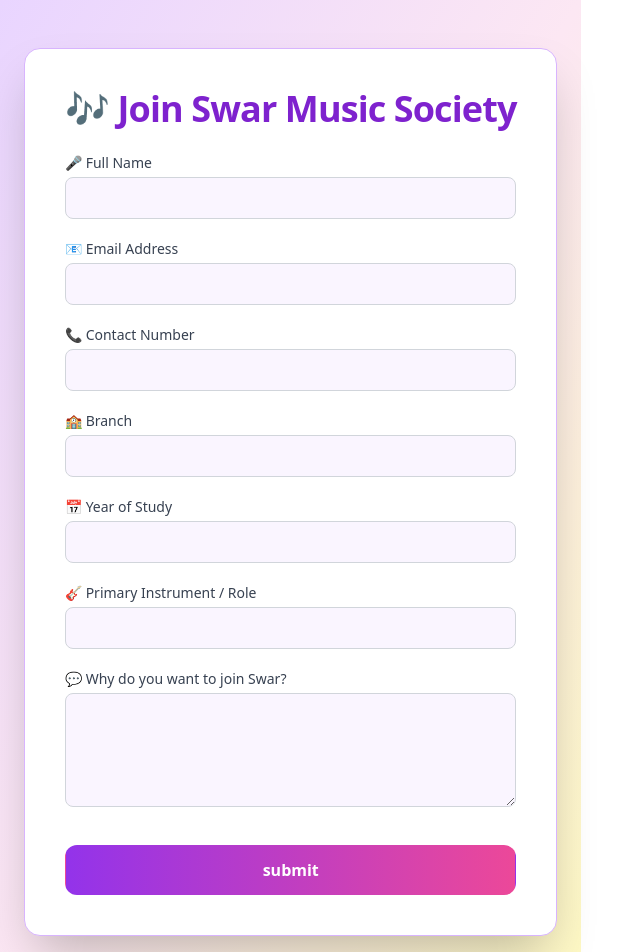
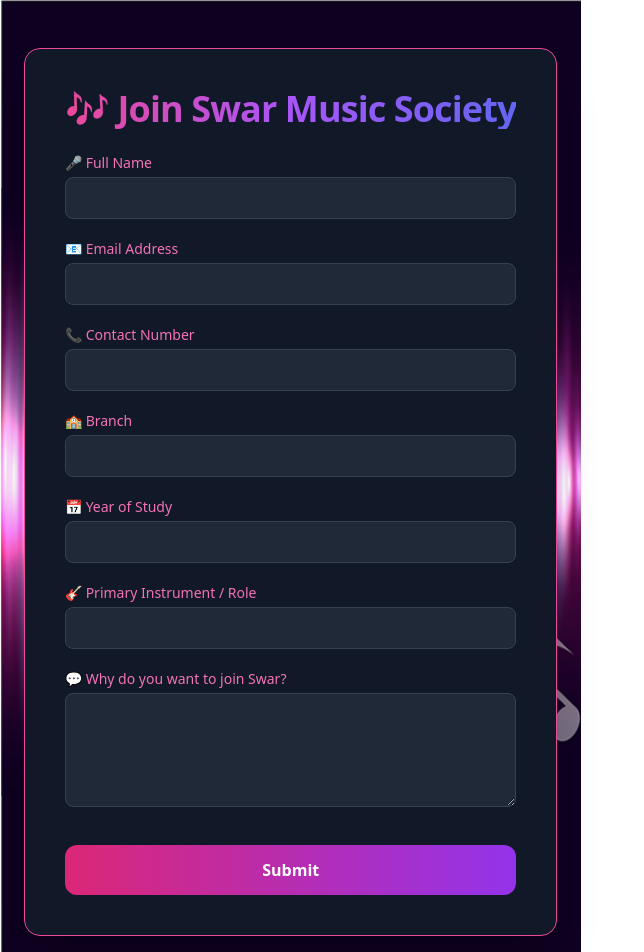
Before and after one commit to Adarsh1442005/swarfrontend, a React (Vite) app: page /membership in a window 1280 px wide. Shown: the top 952 px of the page, without its empty margins (0-644 px from the left). Built offline with nearby package versions, Linux system fonts and the light colour scheme.

Commit message:
Update member.jsx

```diff
--- a/src/member.jsx
+++ b/src/member.jsx
@@ -1,12 +1,13 @@
 import React, { useState } from 'react';
 import bgImage from './music.jpg';
 import axios from 'axios';
+
 export function MembershipForm() {
   const style = {
     backgroundImage: `url(${bgImage})`,
     backgroundSize: "cover",
     backgroundRepeat: "no-repeat",
-    height: "100vh",
+    minHeight: "100vh",
     color: "white",
   };
 
@@ -14,57 +15,57 @@ export function MembershipForm() {
     name: '',
     email: '',
     instrument: '',
-    Branch:'',
-    year:'',
-    contact:'',
+    Branch: '',
+    year: '',
+    contact: '',
     message: '',
-
   });
 
   const [submitted, setSubmitted] = useState(false);
   const [code, setCode] = useState('');
   const [awaitingOtp, setAwaitingOtp] = useState(false);
-const[isloading,setisloading]=useState(false);
-const[isverifing,setisverifing]=useState(false);
-
+  const [isLoading, setIsLoading] = useState(false);
+  const [isVerifying, setIsVerifying] = useState(false);
 
   const handleChange = (e) => {
     setFormData({ ...formData, [e.target.name]: e.target.value });
   };
+
   const send = async (e) => {
     e.preventDefault();
-  setisloading(true);
+    setIsLoading(true);
     try {
       const response = await axios.post('https://swarbackend.onrender.com/membership', formData);
       if (response.data.code === 1) {
-      setAwaitingOtp(true); // Show OTP input
-      alert("please enter the otp !!!");
+        setAwaitingOtp(true);
+        alert("Please enter the OTP sent to your email!");
       } else if (response.data.code === 0) {
-      alert("User already exists your credential we have already contact to the owner for further changes!!");
-      setisloading(false);
+        alert("User already exists. We've contacted the owner for further changes.");
+        setIsLoading(false);
         setFormData({
           name: '',
           email: '',
           instrument: '',
-    contact:'',
-    year:'',
-    Branch:'',
+          contact: '',
+          year: '',
+          Branch: '',
           message: '',
-
         });
       }
     } catch (error) {
       console.error('Submission failed:', error.message);
+      alert("❌ Submission failed. Please try again.");
+      setIsLoading(false);
     }
   };
 
-
-
   const verifyOtp = async () => {
     try {
-    setisverifing(true);
+      setIsVerifying(true);
       const res = await axios.post('https://swarbackend.onrender.com/verify', {
-      code ,email:formData.email});
+        code,
+        email: formData.email,
+      });
       alert(res.data.text);
 
       setFormData({
@@ -76,111 +77,61 @@ const send = async (e) => {
         Branch: '',
         message: '',
       });
-    setisverifing(false);
-    setisloading(false);
+      setIsVerifying(false);
+      setIsLoading(false);
+      setAwaitingOtp(false);
 
-    setAwaitingOtp(false);
-    if(res.data.code===1){
+      if (res.data.code === 1) {
         setSubmitted(true);
-    }
-    else{
+      } else {
         setSubmitted(false);
       }
-
-
 
       setCode('');
     } catch (error) {
       alert("OTP verification failed. Please try again.");
+      setIsVerifying(false);
     }
   };
 
-
   return (
-    <div className="flex flex-row space-x-30">
-    <section className="min-h-screen flex items-center justify-center bg-gradient-to-br from-purple-200 via-pink-100 to-yellow-100 px-6 py-12">
+    <div style={style} className="flex items-center justify-center px-6 py-12">
+      {!awaitingOtp ? (
         <form
           onSubmit={send}
-        className="bg-white shadow-2xl rounded-2xl p-10 w-full max-w-xl border border-purple-300 animate-fade-in"
+          className="bg-gray-900 text-gray-200 shadow-2xl rounded-2xl p-10 w-full max-w-xl border border-pink-500 backdrop-blur-md animate-fade-in"
         >
-        <h2 className="text-4xl font-extrabold mb-6 text-center text-purple-700 tracking-tight">
+          <h2 className="text-4xl font-extrabold mb-6 text-center text-transparent bg-clip-text bg-gradient-to-r from-pink-500 via-purple-500 to-indigo-500 tracking-tight">
             🎶 Join Swar Music Society
           </h2>
 
           {submitted && (
-          <div className="mb-6 text-green-600 font-semibold text-center">
+            <div className="mb-6 text-green-400 font-semibold text-center">
               ✅ Thank you for joining! We'll be in touch soon.
             </div>
           )}
 
           <div className="space-y-5">
-  <InputField
-    label="🎤 Full Name"
-    name="name"
-    value={formData.name}
-    onChange={handleChange}
-    required
-  />
-  <InputField
-    label="📧 Email Address"
-    name="email"
-    type="email"
-    value={formData.email}
-    onChange={handleChange}
-    required
-  />
-  <InputField
-    label="📞 Contact Number"
-    name="contact"
-    type="tel"
-    value={formData.contact}
-    onChange={handleChange}
-    required
-  />
-  <InputField
-    label="🏫 Branch"
-    name="Branch"
-    type="text"
-    value={formData.Branch}
-    onChange={handleChange}
-    required
-  />
-  <InputField
-    label="📅 Year of Study"
-    name="year"
-    type="text"
-    value={formData.year}
-    onChange={handleChange}
-    required
-  />
-  <InputField
-    label="🎸 Primary Instrument / Role"
-    name="instrument"
-    value={formData.instrument}
-    onChange={handleChange}
-    required
-  />
-  <TextAreaField
-    label="💬 Why do you want to join Swar?"
-    name="message"
-    value={formData.message}
-    onChange={handleChange}
-  />
+            <InputField label="🎤 Full Name" name="name" value={formData.name} onChange={handleChange} required />
+            <InputField label="📧 Email Address" name="email" type="email" value={formData.email} onChange={handleChange} required />
+            <InputField label="📞 Contact Number" name="contact" type="tel" value={formData.contact} onChange={handleChange} required />
+            <InputField label="🏫 Branch" name="Branch" type="text" value={formData.Branch} onChange={handleChange} required />
+            <InputField label="📅 Year of Study" name="year" type="text" value={formData.year} onChange={handleChange} required />
+            <InputField label="🎸 Primary Instrument / Role" name="instrument" value={formData.instrument} onChange={handleChange} required />
+            <TextAreaField label="💬 Why do you want to join Swar?" name="message" value={formData.message} onChange={handleChange} />
           </div>
 
           <button
             type="submit"
-          className="mt-8 w-full bg-gradient-to-r from-purple-600 to-pink-500 text-white font-bold py-3 rounded-xl hover:scale-105 hover:shadow-lg transition duration-300"
+            className="mt-8 w-full bg-gradient-to-r from-pink-600 to-purple-600 text-white font-bold py-3 rounded-xl hover:scale-105 hover:shadow-lg transition duration-300"
           >
-          {isloading ?"submitting...":"submit"}
+            {isLoading ? "Submitting..." : "Submit"}
           </button>
         </form>
-    </section>
-    {awaitingOtp && (
-  <section className="min-h-screen flex items-center justify-center bg-gradient-to-br from-purple-200 via-pink-100 to-yellow-100 px-6 py-12">
-    <div className="bg-white shadow-2xl rounded-2xl p-8 w-full max-w-md border border-purple-300 animate-fade-in">
-      <h3 className="text-2xl font-bold text-purple-700 mb-4 text-center"> OTP Verification</h3>
-      <p className="text-gray-600 mb-6 text-center">
+      ) : (
+        <div className="bg-gray-900 text-gray-200 shadow-2xl rounded-2xl p-8 w-full max-w-md border border-purple-500 backdrop-blur-md animate-fade-in">
+          <h3 className="text-2xl font-bold text-pink-400 mb-4 text-center">🔐 OTP Verification</h3>
+          <p className="text-gray-400 mb-6 text-center">
             We've sent a verification code to your email. Please enter it below to complete your registration.
           </p>
 
@@ -189,30 +140,26 @@ const send = async (e) => {
             value={code}
             onChange={(e) => setCode(e.target.value)}
             placeholder="Enter OTP"
-        className="w-full border border-gray-300 rounded-lg px-4 py-2 focus:outline-none focus:ring-2 focus:ring-purple-500 bg-purple-50 mb-4"
+            className="w-full border border-gray-700 rounded-lg px-4 py-2 focus:outline-none focus:ring-2 focus:ring-pink-500 bg-gray-800 mb-4 text-gray-200"
           />
 
           <button
             type="button"
             onClick={verifyOtp}
-        className="w-full bg-gradient-to-r from-purple-600 to-pink-500 text-white font-bold py-3 rounded-xl hover:scale-105 hover:shadow-lg transition duration-300"
+            className="w-full bg-gradient-to-r from-pink-600 to-purple-600 text-white font-bold py-3 rounded-xl hover:scale-105 hover:shadow-lg transition duration-300"
           >
-      {isverifing?"verifing...":"verify"}
+            {isVerifying ? "Verifying..." : "Verify"}
           </button>
         </div>
-  </section>
       )}
-
     </div>
-
-
   );
 }
 
 function InputField({ label, name, value, onChange, type = 'text', required = false }) {
   return (
     <div>
-      <label className="block text-sm font-medium mb-1 text-gray-700" htmlFor={name}>
+      <label className="block text-sm font-medium mb-1 text-pink-400" htmlFor={name}>
         {label}
       </label>
       <input
@@ -222,7 +169,7 @@ function InputField({ label, name, value, onChange, type = 'text', required = fa
         required={required}
         value={value}
         onChange={onChange}
-        className="w-full border border-gray-300 rounded-lg px-4 py-2 focus:outline-none focus:ring-2 focus:ring-purple-500 bg-purple-50"
+        className="w-full border border-gray-700 rounded-lg px-4 py-2 focus:outline-none focus:ring-2 focus:ring-pink-500 bg-gray-800 text-gray-200"
       />
     </div>
   );
@@ -231,7 +178,7 @@ function InputField({ label, name, value, onChange, type = 'text', required = fa
 function TextAreaField({ label, name, value, onChange }) {
   return (
     <div>
-      <label className="block text-sm font-medium mb-1 text-gray-700" htmlFor={name}>
+      <label className="block text-sm font-medium mb-1 text-pink-400" htmlFor={name}>
         {label}
       </label>
       <textarea
@@ -240,7 +187,7 @@ function TextAreaField({ label, name, value, onChange }) {
         rows="4"
         value={value}
         onChange={onChange}
-        className="w-full border border-gray-300 rounded-lg px-4 py-2 focus:outline-none focus:ring-2 focus:ring-purple-500 bg-purple-50"
+        className="w-full border border-gray-700 rounded-lg px-4 py-2 focus:outline-none focus:ring-2 focus:ring-pink-500 bg-gray-800 text-gray-200"
       />
     </div>
   );
```
Lines whose indentation alone changed are shown as unchanged.
